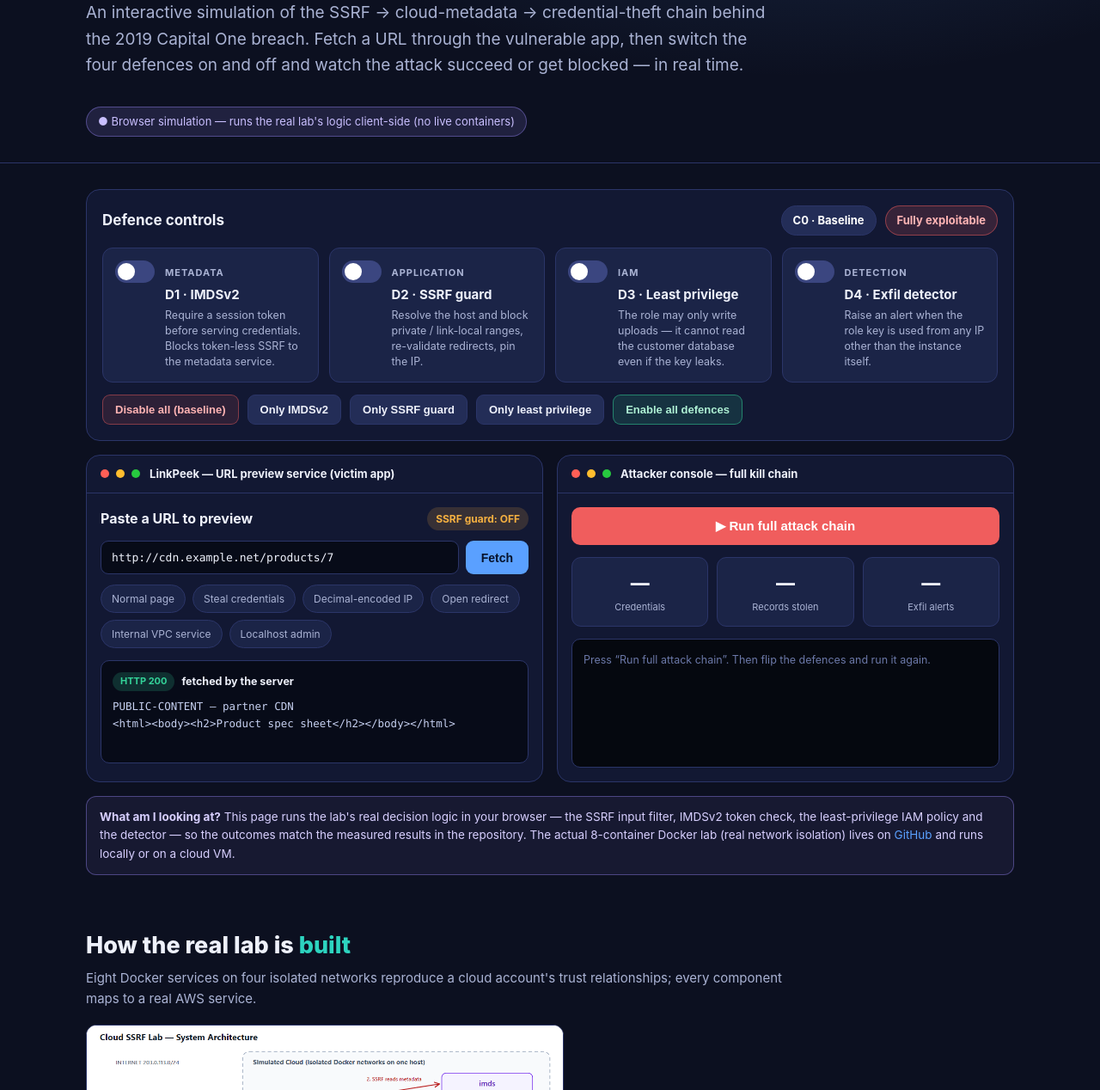
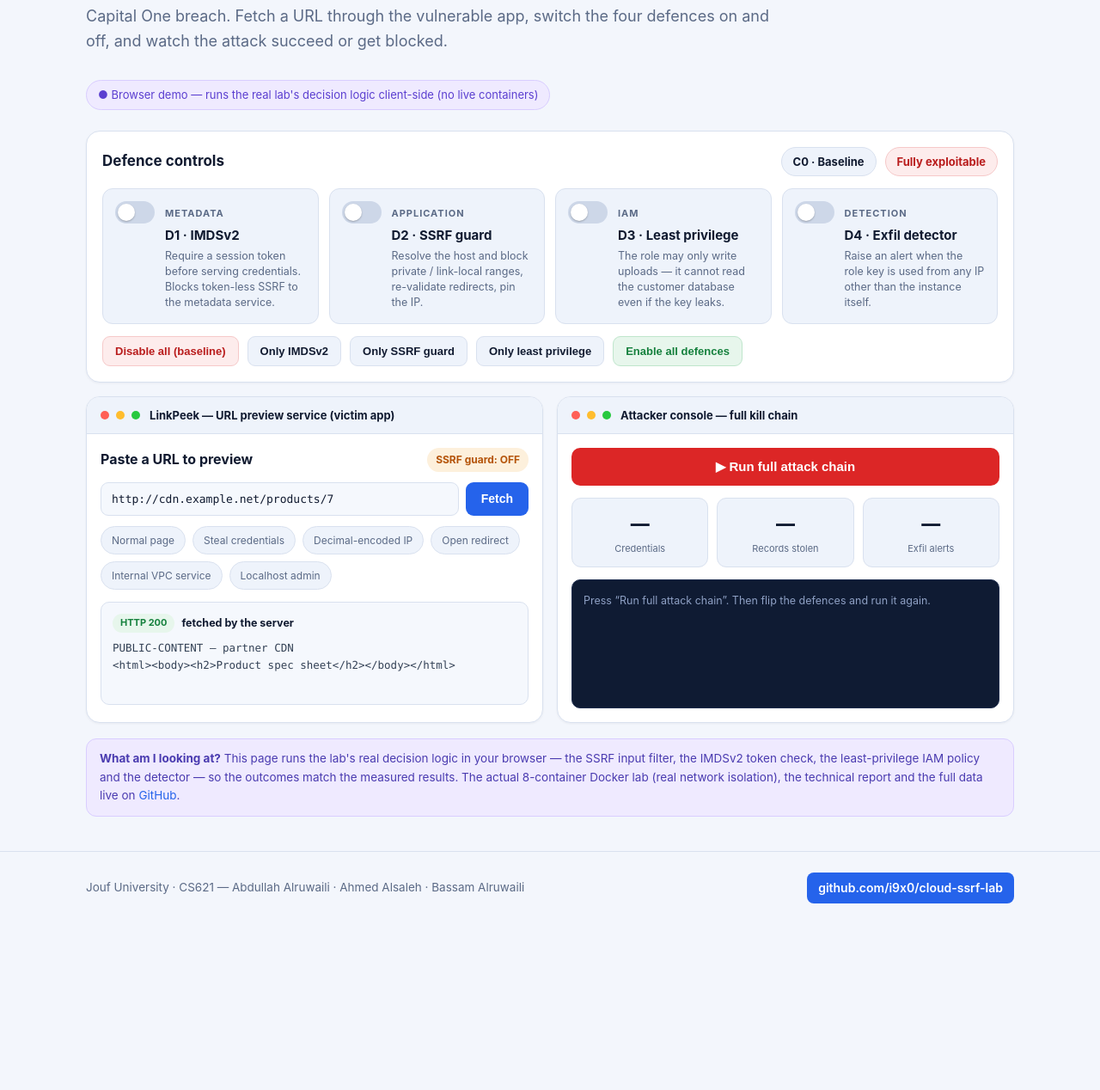
Before and after one commit to i9x0/cloud-ssrf-lab, a plain HTML site: page index.html in a window 1280 px wide. Shown: the part 198-1466 px from the top of the page at 86% size. After the commit the page ends 1303 px from the top, so only its background shows below. Drawn offline with Linux system fonts and the light colour scheme.

Commit message:
web: light theme, trimmed to the interactive experiment only

```diff
--- a/index.html
+++ b/index.html
@@ -4,12 +4,13 @@
 <meta charset="utf-8">
 <meta name="viewport" content="width=device-width, initial-scale=1">
 <title>Cloud SSRF Lab — Interactive Demo</title>
-<meta name="description" content="Interactive browser simulation of the SSRF to cloud-metadata attack (Capital One 2019). Try the attack and toggle four defences on and off to see the effect.">
+<meta name="description" content="Interactive browser demo of the SSRF to cloud-metadata attack (Capital One 2019). Try the attack and toggle four defences on and off to see the effect.">
 <style>
   :root{
-    --bg:#0c1020; --bg2:#121833; --panel:#1b2447; --panel2:#232d57;
-    --ink:#eef1fb; --mut:#aab3d4; --line:#2b3568;
-    --accent:#5aa0ff; --teal:#2dd4bf; --red:#f05d5d; --green:#34d399; --gold:#f5b041; --purple:#9d8bff;
+    --bg:#f3f6fc; --bg2:#eaeff8; --panel:#ffffff; --panel2:#eef3fb;
+    --ink:#101a30; --mut:#5b6a86; --line:#d9e1ef;
+    --accent:#2563eb; --teal:#0d9488; --red:#dc2626; --green:#15a34a; --gold:#b45309; --purple:#6d4df0;
+    --term:#0f1b33;
   }
   *{box-sizing:border-box}
   html{scroll-behavior:smooth}
@@ -20,116 +21,107 @@
   .wrap{max-width:1120px;margin:0 auto;padding:0 20px}
   .mono,code,pre,input{font-family:"SFMono-Regular",Consolas,"Liberation Mono",Menlo,monospace}
 
-  header.nav{position:sticky;top:0;z-index:30;background:rgba(12,16,32,.85);
+  header.nav{position:sticky;top:0;z-index:30;background:rgba(243,246,252,.9);
     backdrop-filter:blur(10px);border-bottom:1px solid var(--line)}
   header.nav .wrap{display:flex;align-items:center;gap:16px;height:56px}
   .brand{font-weight:700} .brand b{color:var(--teal)}
   header.nav nav{margin-left:auto;display:flex;gap:16px;align-items:center;flex-wrap:wrap}
   header.nav nav a{color:var(--mut);font-size:14px}
-  .ghbtn{background:var(--accent);color:#07122b!important;padding:7px 13px;border-radius:8px;font-weight:600;font-size:14px}
-  .ghbtn:hover{text-decoration:none;filter:brightness(1.08)}
+  .ghbtn{background:var(--accent);color:#fff!important;padding:7px 13px;border-radius:8px;font-weight:600;font-size:14px}
+  .ghbtn:hover{text-decoration:none;filter:brightness(1.07)}
 
-  .hero{background:radial-gradient(1000px 440px at 72% -10%,rgba(90,160,255,.16),transparent 60%);
-    border-bottom:1px solid var(--line)}
-  .hero .wrap{padding:44px 20px 30px}
+  .intro{padding:30px 0 6px}
   .kicker{color:var(--teal);font-weight:700;letter-spacing:3px;font-size:12px;text-transform:uppercase}
-  h1{font-size:clamp(26px,4.4vw,42px);line-height:1.12;margin:12px 0 8px;font-weight:800}
-  .sub{font-size:clamp(15px,2.2vw,19px);color:var(--mut);max-width:800px}
-  .simtag{display:inline-block;margin-top:14px;background:rgba(157,139,255,.14);color:#c9bfff;
-    border:1px solid rgba(157,139,255,.4);border-radius:999px;padding:6px 13px;font-size:13px}
+  h1{font-size:clamp(24px,4vw,36px);line-height:1.12;margin:10px 0 8px;font-weight:800}
+  .sub{font-size:clamp(15px,2.2vw,18px);color:var(--mut);max-width:820px}
+  .simtag{display:inline-block;margin-top:12px;background:#efeaff;color:#5b3fd0;
+    border:1px solid #d9cdff;border-radius:999px;padding:6px 13px;font-size:13px}
 
-  section{padding:30px 0}
-  h2{font-size:clamp(20px,3vw,27px);margin:0 0 4px;font-weight:800}
-  h2 .em{color:var(--teal)}
-  .lead{color:var(--mut);max-width:820px;margin:0 0 18px;font-size:15px}
-
+  section{padding:18px 0}
   /* defence controls */
-  .controls{background:var(--bg2);border:1px solid var(--line);border-radius:16px;padding:18px}
+  .controls{background:var(--panel);border:1px solid var(--line);border-radius:16px;padding:18px;
+    box-shadow:0 1px 3px rgba(16,26,48,.05)}
   .ctitle{display:flex;align-items:center;gap:12px;flex-wrap:wrap;margin-bottom:14px}
   .ctitle h3{margin:0;font-size:17px}
   .cfgbadge{margin-left:auto;display:flex;gap:10px;align-items:center;flex-wrap:wrap}
   .pill{border-radius:999px;padding:6px 13px;font-size:13px;font-weight:700;border:1px solid var(--line)}
-  .pill.cfg{background:var(--panel2);color:#fff}
-  .pill.danger{background:rgba(240,93,93,.16);color:#ffb4b4;border-color:rgba(240,93,93,.5)}
-  .pill.safe{background:rgba(52,211,153,.14);color:#aef0d4;border-color:rgba(52,211,153,.5)}
+  .pill.cfg{background:var(--panel2);color:var(--ink)}
+  .pill.danger{background:#fdecec;color:#b91c1c;border-color:#f6c9c9}
+  .pill.safe{background:#e7f6ec;color:#15803d;border-color:#bfe6cc}
   .defs{display:grid;grid-template-columns:repeat(auto-fit,minmax(230px,1fr));gap:12px}
-  .def{background:var(--panel);border:1px solid var(--line);border-radius:12px;padding:14px;
+  .def{background:var(--panel2);border:1px solid var(--line);border-radius:12px;padding:14px;
     display:flex;gap:12px;align-items:flex-start;transition:border-color .2s,background .2s}
-  .def.on{border-color:var(--green);background:rgba(52,211,153,.07)}
+  .def.on{border-color:var(--green);background:#eafaf0}
   .def .meta{flex:1;min-width:0}
   .def .tag{font-size:11px;font-weight:700;letter-spacing:1px;text-transform:uppercase;color:var(--mut)}
   .def h4{margin:2px 0 3px;font-size:15px}
   .def p{margin:0;color:var(--mut);font-size:12.5px;line-height:1.45}
-  /* switch */
   .sw{position:relative;flex:none;width:46px;height:26px;cursor:pointer}
   .sw input{position:absolute;opacity:0;width:100%;height:100%;margin:0;cursor:pointer}
-  .sw .track{position:absolute;inset:0;background:#3b4680;border-radius:999px;transition:background .2s}
-  .sw .knob{position:absolute;top:3px;left:3px;width:20px;height:20px;border-radius:50%;background:#fff;transition:transform .2s}
+  .sw .track{position:absolute;inset:0;background:#cdd7e8;border-radius:999px;transition:background .2s}
+  .sw .knob{position:absolute;top:3px;left:3px;width:20px;height:20px;border-radius:50%;background:#fff;
+    box-shadow:0 1px 2px rgba(0,0,0,.25);transition:transform .2s}
   .sw input:checked ~ .track{background:var(--green)}
   .sw input:checked ~ .knob{transform:translateX(20px)}
   .cfoot{margin-top:14px;display:flex;gap:10px;flex-wrap:wrap}
   .qbtn{background:var(--panel2);border:1px solid var(--line);color:var(--ink);border-radius:9px;
     padding:9px 14px;font-size:13px;font-weight:600;cursor:pointer}
   .qbtn:hover{border-color:var(--accent)}
-  .qbtn.hard{background:rgba(52,211,153,.14);border-color:rgba(52,211,153,.5);color:#aef0d4}
-  .qbtn.vuln{background:rgba(240,93,93,.12);border-color:rgba(240,93,93,.45);color:#ffb4b4}
+  .qbtn.hard{background:#e7f6ec;border-color:#bfe6cc;color:#15803d}
+  .qbtn.vuln{background:#fdecec;border-color:#f6c9c9;color:#b91c1c}
 
-  /* playground grid */
   .play{display:grid;grid-template-columns:1fr 1fr;gap:16px;margin-top:16px}
   @media(max-width:820px){.play{grid-template-columns:1fr}}
-  .pane{background:var(--bg2);border:1px solid var(--line);border-radius:16px;overflow:hidden;display:flex;flex-direction:column}
+  .pane{background:var(--panel);border:1px solid var(--line);border-radius:16px;overflow:hidden;
+    display:flex;flex-direction:column;box-shadow:0 1px 3px rgba(16,26,48,.05)}
   .pbar{padding:11px 16px;font-size:13px;font-weight:700;border-bottom:1px solid var(--line);
-    display:flex;align-items:center;gap:8px}
+    display:flex;align-items:center;gap:8px;background:var(--panel2)}
   .dot{width:10px;height:10px;border-radius:50%} .dot.r{background:#ff5f56}.dot.y{background:#ffbd2e}.dot.g{background:#27c93f}
   .pbody{padding:16px}
 
-  /* linkpeek */
   .lp-head{display:flex;align-items:center;justify-content:space-between;margin-bottom:12px}
   .lp-head .name{font-weight:700}
   .guardflag{font-size:12px;font-weight:700;padding:4px 10px;border-radius:999px}
-  .guardflag.off{background:rgba(245,176,65,.16);color:var(--gold)}
-  .guardflag.on{background:rgba(52,211,153,.16);color:var(--green)}
+  .guardflag.off{background:#fdf0dc;color:#b45309}
+  .guardflag.on{background:#e7f6ec;color:#15803d}
   .urlrow{display:flex;gap:8px}
-  .urlrow input{flex:1;min-width:0;background:#070b18;border:1px solid var(--line);color:var(--ink);
+  .urlrow input{flex:1;min-width:0;background:#f5f8fd;border:1px solid var(--line);color:var(--ink);
     border-radius:9px;padding:11px 12px;font-size:13px}
-  .urlrow button{background:var(--accent);color:#07122b;border:0;border-radius:9px;padding:0 18px;
+  .urlrow button{background:var(--accent);color:#fff;border:0;border-radius:9px;padding:0 18px;
     font-weight:700;cursor:pointer;font-size:14px}
   .chips{display:flex;gap:8px;flex-wrap:wrap;margin:12px 0 4px}
-  .chip{background:var(--panel);border:1px solid var(--line);color:var(--mut);border-radius:999px;
+  .chip{background:var(--panel2);border:1px solid var(--line);color:var(--mut);border-radius:999px;
     padding:6px 12px;font-size:12px;cursor:pointer}
   .chip:hover{color:var(--ink);border-color:var(--accent)}
-  .resp{margin-top:14px;min-height:120px;background:#070b18;border:1px solid var(--line);border-radius:10px;padding:13px;font-size:12.5px}
+  .resp{margin-top:14px;min-height:120px;background:#f5f8fd;border:1px solid var(--line);border-radius:10px;padding:13px;font-size:12.5px}
   .resp .status{font-weight:700;margin-bottom:8px;display:flex;gap:8px;align-items:center;flex-wrap:wrap}
   .sbadge{padding:2px 9px;border-radius:999px;font-size:11px;font-weight:700}
-  .sbadge.ok{background:rgba(52,211,153,.18);color:var(--green)}
-  .sbadge.blk{background:rgba(90,160,255,.18);color:var(--accent)}
-  .sbadge.dny{background:rgba(245,176,65,.18);color:var(--gold)}
-  .sbadge.err{background:rgba(240,93,93,.18);color:var(--red)}
-  .resp pre{margin:0;white-space:pre-wrap;word-break:break-word;color:#c6d0f0;background:none;border:0;padding:0}
+  .sbadge.ok{background:#e7f6ec;color:#15803d}
+  .sbadge.blk{background:#e6eefc;color:#1d4ed8}
+  .sbadge.dny{background:#fdf0dc;color:#b45309}
+  .sbadge.err{background:#fdecec;color:#b91c1c}
+  .resp pre{margin:0;white-space:pre-wrap;word-break:break-word;color:#334155;background:none;border:0;padding:0}
   .leak{color:var(--red);font-weight:700}
   .spin{display:inline-block;width:13px;height:13px;border:2px solid var(--line);border-top-color:var(--accent);border-radius:50%;animation:spin .7s linear infinite;vertical-align:-2px}
   @keyframes spin{to{transform:rotate(360deg)}}
 
-  /* attacker console */
   .runbtn{width:100%;background:var(--red);color:#fff;border:0;border-radius:10px;padding:13px;
     font-weight:700;font-size:15px;cursor:pointer}
-  .runbtn:hover{filter:brightness(1.07)}
+  .runbtn:hover{filter:brightness(1.05)}
+  .runbtn:disabled{opacity:.75;cursor:default}
   .stats{display:grid;grid-template-columns:repeat(3,1fr);gap:10px;margin:14px 0}
-  .stat{background:var(--panel);border:1px solid var(--line);border-radius:11px;padding:12px;text-align:center}
+  .stat{background:var(--panel2);border:1px solid var(--line);border-radius:11px;padding:12px;text-align:center}
   .stat .v{font-size:22px;font-weight:800} .stat .l{font-size:11px;color:var(--mut);margin-top:2px}
   .v.red{color:var(--red)} .v.green{color:var(--green)}
-  .term{background:#05080f;border:1px solid var(--line);border-radius:10px;padding:13px;min-height:150px;
+  .term{background:var(--term);border:1px solid #1c2b4d;border-radius:10px;padding:13px;min-height:150px;
     max-height:320px;overflow:auto;font-size:12.5px;line-height:1.7}
   .term .ln{white-space:pre-wrap;word-break:break-word}
-  .c-mut{color:#6b78a8}.c-ok{color:var(--green)}.c-bad{color:var(--red)}.c-step{color:var(--accent);font-weight:700}
-  .c-warn{color:var(--gold)}.c-alert{color:#ff8a8a;font-weight:700}
+  .c-mut{color:#8ea0c4}.c-ok{color:#4ade80}.c-bad{color:#f87171}.c-step{color:#7cb0ff;font-weight:700}
+  .c-warn{color:#fbbf24}.c-alert{color:#fca5a5;font-weight:700}
 
-  .ref{display:grid;grid-template-columns:1.1fr 1fr;gap:18px;align-items:center;margin-top:8px}
-  @media(max-width:820px){.ref{grid-template-columns:1fr}}
-  .ref img{max-width:100%;border-radius:12px;border:1px solid var(--line);background:#fff}
-  .note{background:rgba(157,139,255,.08);border:1px solid rgba(157,139,255,.4);border-radius:12px;
-    padding:13px 15px;color:#d7cfff;font-size:13.5px;margin-top:16px}
-  footer{padding:30px 0 56px;color:var(--mut);font-size:13.5px;border-top:1px solid var(--line);margin-top:24px}
+  .foot-note{background:#efeaff;border:1px solid #d9cdff;border-radius:12px;
+    padding:12px 15px;color:#4a3bb0;font-size:13.5px;margin-top:18px}
+  footer{padding:24px 0 54px;color:var(--mut);font-size:13.5px;border-top:1px solid var(--line);margin-top:22px}
   footer .wrap{display:flex;flex-wrap:wrap;gap:14px;justify-content:space-between;align-items:center}
 </style>
 </head>
@@ -138,22 +130,21 @@
 <header class="nav"><div class="wrap">
   <span class="brand">Cloud&nbsp;<b>SSRF</b>&nbsp;Lab</span>
   <nav>
-    <a href="#demo">Demo</a>
-    <a href="#about">About</a>
+    <a href="https://github.com/i9x0/cloud-ssrf-lab" target="_blank" rel="noopener">Source &amp; report</a>
     <a class="ghbtn" href="https://github.com/i9x0/cloud-ssrf-lab" target="_blank" rel="noopener">GitHub ↗</a>
   </nav>
 </div></header>
 
-<div class="hero"><div class="wrap">
+<div class="intro"><div class="wrap">
   <div class="kicker">CS621 · Cloud Computing Security</div>
   <h1>Try the attack. Toggle the defences.</h1>
-  <p class="sub">An interactive simulation of the SSRF&nbsp;→&nbsp;cloud-metadata&nbsp;→&nbsp;credential-theft
-    chain behind the 2019 Capital One breach. Fetch a URL through the vulnerable app, then switch the four
-    defences on and off and watch the attack succeed or get blocked — in real time.</p>
-  <span class="simtag">● Browser simulation — runs the real lab's logic client-side (no live containers)</span>
+  <p class="sub">Interactive demo of the SSRF&nbsp;→&nbsp;cloud-metadata&nbsp;→&nbsp;credential-theft chain behind the
+    2019 Capital One breach. Fetch a URL through the vulnerable app, switch the four defences on and off, and watch
+    the attack succeed or get blocked.</p>
+  <span class="simtag">● Browser demo — runs the real lab's decision logic client-side (no live containers)</span>
 </div></div>
 
-<section id="demo"><div class="wrap">
+<section><div class="wrap">
 
   <div class="controls">
     <div class="ctitle">
@@ -195,7 +186,6 @@
   </div>
 
   <div class="play">
-    <!-- LinkPeek victim app -->
     <div class="pane">
       <div class="pbar"><span class="dot r"></span><span class="dot y"></span><span class="dot g"></span>
         &nbsp;LinkPeek — URL preview service (victim app)</div>
@@ -220,7 +210,6 @@
       </div>
     </div>
 
-    <!-- attacker console -->
     <div class="pane">
       <div class="pbar"><span class="dot r"></span><span class="dot y"></span><span class="dot g"></span>
         &nbsp;Attacker console — full kill chain</div>
@@ -236,26 +225,10 @@
     </div>
   </div>
 
-  <div class="note"><b>What am I looking at?</b> This page runs the lab's real decision logic in your browser —
-    the SSRF input filter, IMDSv2 token check, the least-privilege IAM policy and the detector — so the outcomes
-    match the measured results in the repository. The actual 8-container Docker lab (real network isolation) lives
-    on <a href="https://github.com/i9x0/cloud-ssrf-lab" target="_blank" rel="noopener">GitHub</a> and runs locally or on a cloud VM.</div>
-</div></section>
-
-<section id="about"><div class="wrap">
-  <h2>How the real lab is <span class="em">built</span></h2>
-  <p class="lead">Eight Docker services on four isolated networks reproduce a cloud account's trust relationships;
-    every component maps to a real AWS service.</p>
-  <div class="ref">
-    <img src="results/figures/fig_architecture.png" alt="Lab architecture diagram" loading="lazy">
-    <div>
-      <p class="lead" style="margin-bottom:10px">Across five configurations (23 SSRF payloads + the full kill chain
-        + 100 legitimate requests each): the undefended baseline leaked all <b>1,000</b> records, the SSRF guard alone
-        blocked <b>23/23</b> payloads, least privilege cut data loss to <b>0</b>, and all defences combined blocked
-        everything with <b>0%</b> false positives.</p>
-      <a class="ghbtn" href="https://github.com/i9x0/cloud-ssrf-lab" target="_blank" rel="noopener">Full project &amp; report ↗</a>
-    </div>
-  </div>
+  <div class="foot-note"><b>What am I looking at?</b> This page runs the lab's real decision logic in your browser —
+    the SSRF input filter, the IMDSv2 token check, the least-privilege IAM policy and the detector — so the outcomes
+    match the measured results. The actual 8-container Docker lab (real network isolation), the technical report and
+    the full data live on <a href="https://github.com/i9x0/cloud-ssrf-lab" target="_blank" rel="noopener">GitHub</a>.</div>
 </div></section>
 
 <footer><div class="wrap">
@@ -267,7 +240,6 @@
 "use strict";
 var T={d1:false,d2:false,d3:false,d4:false};
 
-/* ---------- IP helpers (ported from ssrf_guard.py) ---------- */
 function ipToInt(ip){var p=ip.split('.').map(Number);return(((p[0]<<24)>>>0)+(p[1]<<16)+(p[2]<<8)+p[3])>>>0;}
 function toDotted(n){n>>>=0;return[(n>>>24)&255,(n>>>16)&255,(n>>>8)&255,n&255].join('.');}
 var DNS={ "cdn.example.net":"203.0.113.20","www.example.net":"203.0.113.20","attacker.evil":"203.0.113.66",
@@ -301,7 +273,6 @@ function inBlocked(ip){var i=ipToInt(ip);for(var x=0;x<BLOCKED.length;x++){
   var b=ipToInt(BLOCKED[x][0]),bits=BLOCKED[x][1],mask=bits===0?0:(~0<<(32-bits))>>>0;
   if((i&mask)===(b&mask)) return BLOCKED[x][0]+'/'+bits;} return null;}
 
-/* ---------- SSRF guard (D2) ---------- */
 function guardValidate(raw){
   var u; try{u=new URL(raw);}catch(e){return{ok:false,reason:"malformed URL"};}
   var scheme=u.protocol.replace(':','').toLowerCase();
@@ -314,14 +285,12 @@ function guardValidate(raw){
   return{ok:true,ip:ip};
 }
 
-/* ---------- server-side fetch (webapp behaviour) ---------- */
 function serverFetch(raw,depth){
   depth=depth||0;
   if(T.d2){ var g=guardValidate(raw); if(!g.ok) return{blocked:true,reason:g.reason}; }
   var u; try{u=new URL(raw);}catch(e){return{error:"invalid"};}
   var ip=resolveHost(u.hostname);
   if(!ip) return{error:"host does not resolve"};
-  // open redirect handling
   if(ip==='203.0.113.66' && u.pathname.indexOf('/redirect')===0){
     var to=u.searchParams.get('to'); if(to && depth<3) return serverFetch(to,depth+1);
   }
@@ -342,7 +311,6 @@ function serverFetch(raw,depth){
   return{status:200,kind:'public',body:"(public content)"};
 }
 
-/* ---------- UI: state ---------- */
 function esc(s){return String(s).replace(/[&<>]/g,function(c){return{'&':'&amp;','<':'&lt;','>':'&gt;'}[c];});}
 function cfgLabel(){
   var n=(T.d1?1:0)+(T.d2?1:0)+(T.d3?1:0)+(T.d4?1:0);
@@ -373,7 +341,6 @@ function preset(a,b,c,d){
 ['d1','d2','d3','d4'].forEach(function(id){document.getElementById(id).addEventListener('change',sync);});
 function setUrl(u){document.getElementById('url').value=u; doFetch();}
 
-/* ---------- single fetch (LinkPeek) ---------- */
 var reqSeq=0;
 function renderResp(r){
   var el=document.getElementById('resp'); var h='';
@@ -400,7 +367,6 @@ function doFetch(){
   setTimeout(function(){ if(my===reqSeq) renderResp(serverFetch(raw)); }, 420+Math.random()*480);
 }
 
-/* ---------- full kill chain ---------- */
 var chainRunning=false;
 function runChain(){
   if(chainRunning) return; chainRunning=true;
@@ -417,9 +383,9 @@ function chainCompute(){
   add('c-step','[2] SSRF → read the cloud metadata service');
   var credUrl='http://169.254.169.254/latest/meta-data/iam/security-credentials/webapp-role';
   var r=serverFetch(credUrl);
-  var creds=false, records=0, alert=0, stopped=false;
-  if(r.blocked){ add('c-bad','    BLOCKED by SSRF guard → '+esc(r.reason)); add('c-bad','    ✗ attack stopped at step 2'); stopped=true; }
-  else if(r.status===401){ add('c-warn','    HTTP 401 — IMDSv2 requires a session token the SSRF cannot get'); add('c-bad','    ✗ attack stopped at step 2'); stopped=true; }
+  var creds=false, records=0, alert=0;
+  if(r.blocked){ add('c-bad','    BLOCKED by SSRF guard → '+esc(r.reason)); add('c-bad','    ✗ attack stopped at step 2'); }
+  else if(r.status===401){ add('c-warn','    HTTP 401 — IMDSv2 requires a session token the SSRF cannot get'); add('c-bad','    ✗ attack stopped at step 2'); }
   else { creds=true; add('c-ok','    metadata reachable (IMDSv1, no token needed)');
     add('c-step','[3] Discover the IAM role'); add('c-mut','    role name: webapp-role');
     add('c-step','[4] Steal the temporary credentials'); add('c-bad','    AccessKeyId ASIA************BBPI  → exfiltrated to the attacker'); }
```
